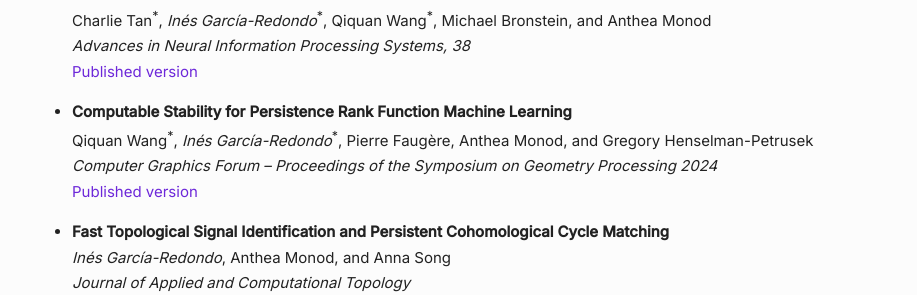
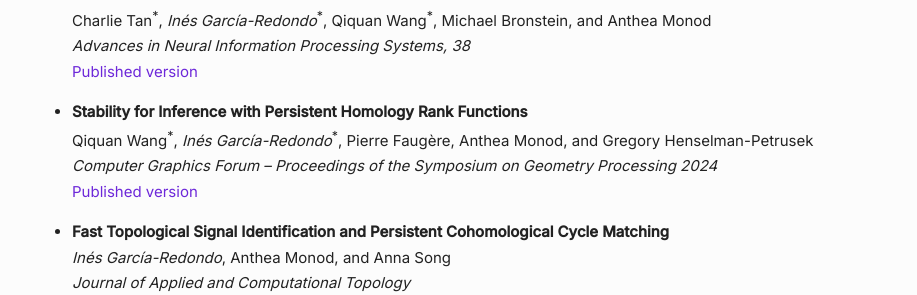
Before and after one commit to inesgare/inesgare.github.io, a Jekyll site: the page built from papers.md, in a window 1280 px wide. Shown: the part 1192-1487 px from the top of the page, without its empty margins (158-1075 px from the left). Built offline with Jekyll 4.4.1, drawn with Linux system fonts in a browser that asks for light colours.

Commit message:
updated title paper

```diff
--- a/papers.md
+++ b/papers.md
@@ -45,7 +45,7 @@ For author lists in alphabetical order, all authors contributed equally; otherwi
   *Advances in Neural Information Processing Systems, 38*
   [Published version](https://openreview.net/forum?id=YO6GVPUrKN&)
 
-- **Computable Stability for Persistence Rank Function Machine Learning**
+- **Stability for Inference with Persistent Homology Rank Functions**
   Qiquan Wang<sup>&#42;</sup>, *Inés García-Redondo*<sup>&#42;</sup>, Pierre Faugère, Anthea Monod, and Gregory Henselman-Petrusek
   *Computer Graphics Forum – Proceedings of the Symposium on Geometry Processing 2024*
   [Published version](https://doi.org/10.1111/cgf.15142)
```
